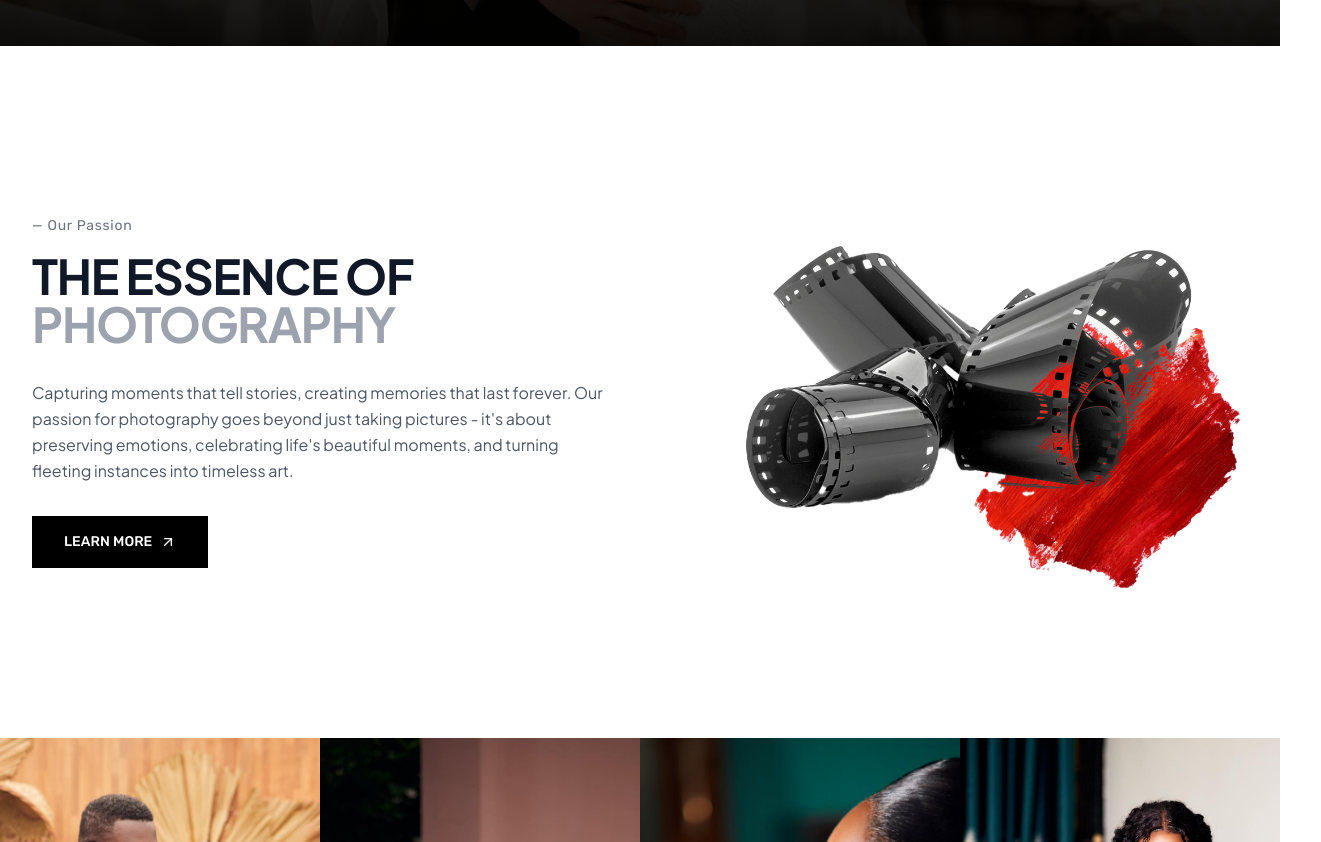
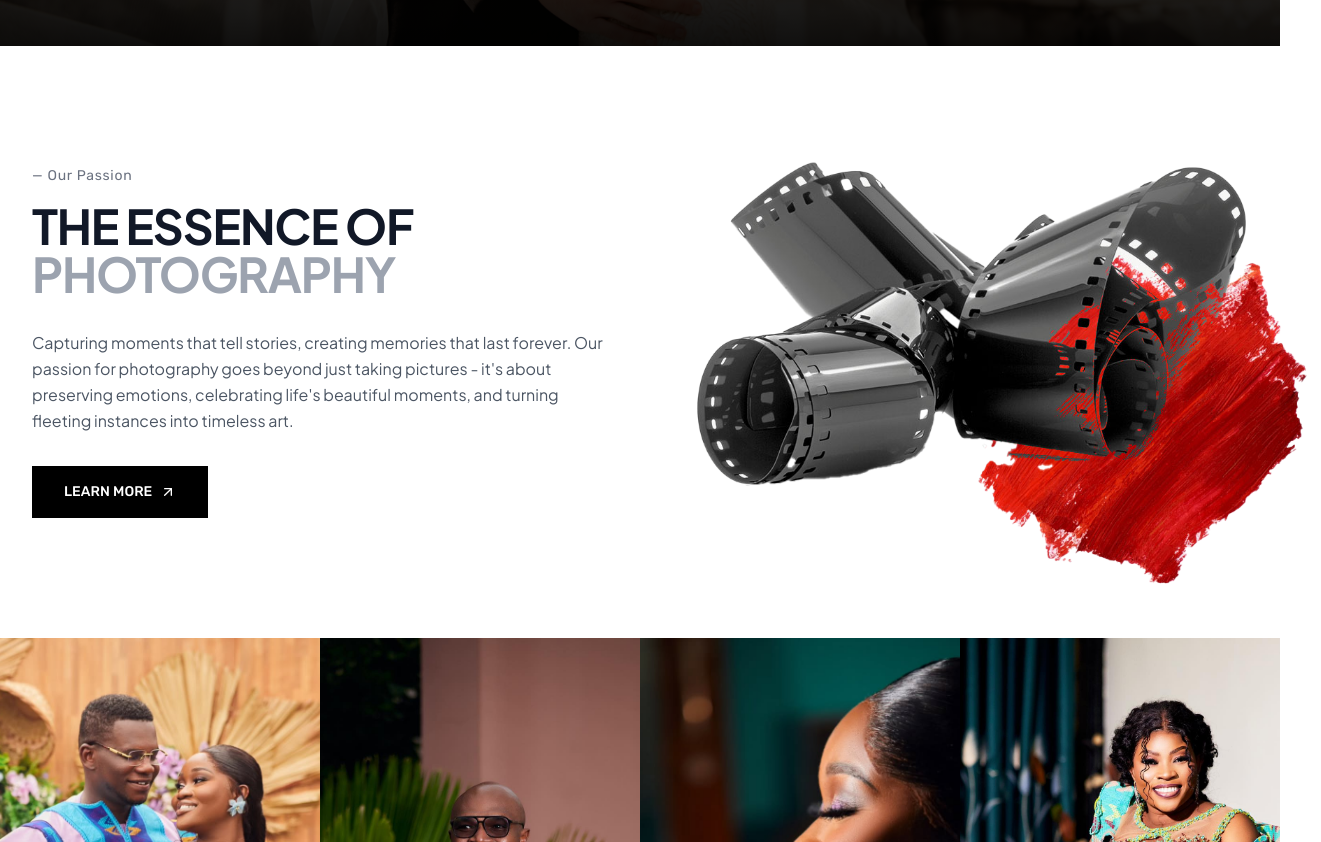
Before and after one commit to nanayawdev/sammybeephotography, a Next.js app: page / in a window 1280 px wide. Shown: the part 754-1596 px from the top of the page, 1321 px wide, since content can reach past the window. Built offline with nearby package versions, Linux system fonts and the light colour scheme.

Commit message:
Refine About and Stories sections with minor styling and text adjustments

```diff
--- a/src/components/about-section.tsx
+++ b/src/components/about-section.tsx
@@ -20,7 +20,7 @@ export default function AboutSection() {
             </div>
 
             <p className="text-gray-600 leading-relaxed">
-              Capturing moments that tell stories, creating memories that last forever. Our passion for photography goes beyond just taking pictures - it's about preserving emotions, celebrating life's beautiful moments, and turning fleeting instances into timeless art.
+              Capturing moments that tell stories, creating memories that last forever. Our passion for photography goes beyond just taking pictures - it&apos;s about preserving emotions, celebrating life&apos;s beautiful moments, and turning fleeting instances into timeless art.
             </p>
 
             <button
@@ -36,12 +36,12 @@ export default function AboutSection() {
           </div>
 
           {/* Right Image */}
-          <div className="relative w-full min-h-[500px]">
+          <div className="relative w-full min-h-[400px] flex items-center justify-center">
             <Image
               src="/film-roll.png"
               alt="Film roll with red splash"
               fill
-              className="object-contain"
+              className="object-contain scale-125"
               priority
             />
           </div>
--- a/src/components/stories-section.tsx
+++ b/src/components/stories-section.tsx
@@ -31,7 +31,7 @@ export default function StoriesSection() {
     <section className="relative bg-black">
       <div className="max-w-[1920px] mx-auto">
         <div className="grid grid-cols-1 md:grid-cols-4">
-          {STORY_ITEMS.map((item, index) => (
+          {STORY_ITEMS.map((item) => (
             <a
               key={item.title}
               href={item.href}
```
